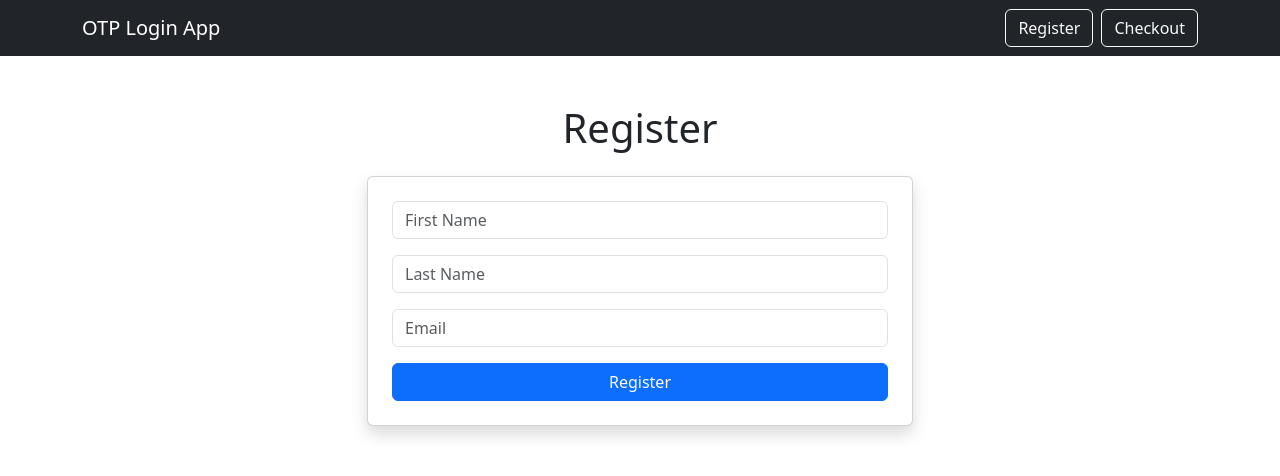
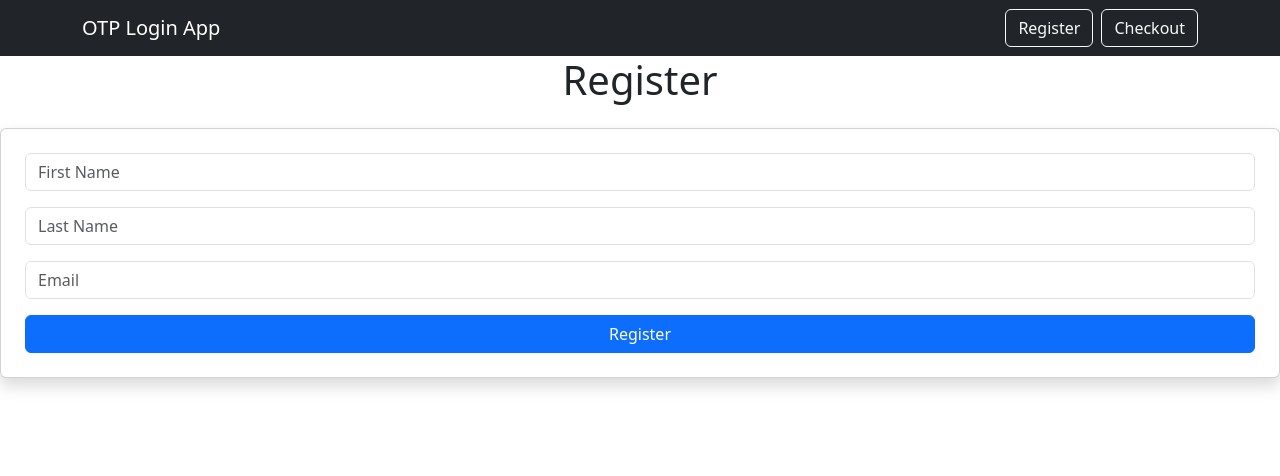
Before and after one commit to Rithika-25-hub/otp-login-app, a React app in the folder frontend/: page / in a window 1280 px wide. Shown: the top 476 px of the page. Built offline with nearby package versions, Linux system fonts and the light colour scheme; the HTML template or start-up script is replaced by a standard one.

Commit message:
fixing validations

```diff
--- a/frontend/src/Pages/Checkout.jsx
+++ b/frontend/src/Pages/Checkout.jsx
@@ -8,6 +8,7 @@ const Checkout = () => {
   const [showModal, setShowModal] = useState(false);
   const [loginCode, setLoginCode] = useState("");
   const [isVerified, setIsVerified] = useState(false);
+  const [errors, setErrors] = useState({});
 
   const [formData, setFormData] = useState({
     email: "",
@@ -74,14 +75,30 @@ const Checkout = () => {
     } catch (error) {
       console.log("VERIFY ERROR:", error.response?.data);
 
-      setErrorMessage(
-        error.response?.data?.message || "Invalid Login Code"
-      );
+      setErrorMessage(error.response?.data?.message || "Invalid Login Code");
     }
   };
 
   const handleSubmit = async (e) => {
     e.preventDefault();
+
+    let validationErrors = {};
+
+    if (!formData.phone.trim()) {
+      validationErrors.phone = "Phone Number is required";
+    } else if (!/^\d{10}$/.test(formData.phone)) {
+      validationErrors.phone = "Phone Number must contain exactly 10 digits";
+    }
+
+    if (!formData.shipping_address.trim()) {
+      validationErrors.shipping_address = "Shipping Address is required";
+    }
+
+    setErrors(validationErrors);
+
+    if (Object.keys(validationErrors).length > 0) {
+      return;
+    }
 
     console.log("Submitting:", formData);
 
@@ -106,6 +123,7 @@ const Checkout = () => {
       setUser(null);
       setIsVerified(false);
       setLoginCode("");
+      setErrors({});
     } catch (error) {
       console.log("CHECKOUT ERROR:", error.response?.data);
 
@@ -154,6 +172,9 @@ const Checkout = () => {
                 className="form-control"
                 required
               />
+              {errors.phone && (
+                <small className="text-danger">{errors.phone}</small>
+              )}
             </div>
 
             <div className="mb-3">
@@ -166,6 +187,9 @@ const Checkout = () => {
                 rows="3"
                 required
               />
+              {errors.shipping_address && (
+                <small className="text-danger">{errors.shipping_address}</small>
+              )}
             </div>
 
             <button type="submit" className="btn btn-primary w-100">
@@ -202,9 +226,7 @@ const Checkout = () => {
             />
 
             {errorMessage && (
-              <div className="alert alert-danger mt-3">
-                {errorMessage}
-              </div>
+              <div className="alert alert-danger mt-3">{errorMessage}</div>
             )}
 
             <div className="d-grid gap-2 mt-3">
@@ -229,9 +251,7 @@ const Checkout = () => {
       )}
 
       {successMessage && (
-        <div className="alert alert-success mt-3">
-          {successMessage}
-        </div>
+        <div className="alert alert-success mt-3">{successMessage}</div>
       )}
     </div>
   );
--- a/frontend/src/Pages/Register.jsx
+++ b/frontend/src/Pages/Register.jsx
@@ -5,6 +5,7 @@ const Register = () => {
   const [loginCode, setLoginCode] = useState("");
   const [errorMessage, setErrorMessage] = useState("");
   const [successMessage, setSuccessMessage] = useState("");
+  const [errors, setErrors] = useState({});
 
   const [formData, setFormData] = useState({
     first_name: "",
@@ -24,46 +25,53 @@ const Register = () => {
   const handleSubmit = async (e) => {
     e.preventDefault();
 
+    let validationErrors = {};
+
+    if (!formData.first_name.trim()) {
+      validationErrors.first_name = "First Name is required";
+    }
+
+    if (!formData.last_name.trim()) {
+      validationErrors.last_name = "Last Name is required";
+    }
+
+    if (!formData.email.trim()) {
+      validationErrors.email = "Email is required";
+    } else if (!/^[^\s@]+@[^\s@]+\.[^\s@]+$/.test(formData.email)) {
+      validationErrors.email = "Enter a valid email";
+    }
+
+    setErrors(validationErrors);
+
+    if (Object.keys(validationErrors).length > 0) {
+      return;
+    }
+
     setErrorMessage("");
     setSuccessMessage("");
 
     try {
-      const response = await api.post(
-        "/register/",
-        formData
-      );
+      const response = await api.post("/register/", formData);
 
       setLoginCode(response.data.login_code);
 
-      setSuccessMessage(
-        "Registration completed successfully"
-      );
+      setSuccessMessage("Registration completed successfully");
 
       console.log(response.data);
-
     } catch (error) {
       console.log("Error:", error.response?.data);
 
       setErrorMessage(
-        error.response?.data?.email?.[0] ||
-        "Registration failed"
+        error.response?.data?.email?.[0] || "Registration failed",
       );
     }
   };
 
   return (
-    <div className="container mt-5">
-      <div className="row justify-content-center">
-        <div className="col-md-6">
+    <div>
+      <h1 className="text-center mb-4">Register</h1>
 
-          <h1 className="text-center mb-4">
-            Register
-          </h1>
-
-          <form
-            onSubmit={handleSubmit}
-            className="card p-4 shadow"
-          >
+      <form onSubmit={handleSubmit} className="card p-4 shadow">
         <div className="mb-3">
           <input
             type="text"
@@ -73,6 +81,9 @@ const Register = () => {
             onChange={handleChange}
             className="form-control"
           />
+          {errors.first_name && (
+            <small className="text-danger">{errors.first_name}</small>
+          )}
         </div>
 
         <div className="mb-3">
@@ -84,6 +95,9 @@ const Register = () => {
             onChange={handleChange}
             className="form-control"
           />
+          {errors.last_name && (
+            <small className="text-danger">{errors.last_name}</small>
+          )}
         </div>
 
         <div className="mb-3">
@@ -95,50 +109,35 @@ const Register = () => {
             onChange={handleChange}
             className="form-control"
           />
+          {errors.email && (
+            <small className="text-danger">{errors.email}</small>
+          )}
         </div>
 
-            <button
-              type="submit"
-              className="btn btn-primary w-100"
-            >
+        <button type="submit" className="btn btn-primary w-100">
           Register
         </button>
       </form>
 
       {successMessage && (
-            <div className="alert alert-success mt-3">
-              {successMessage}
-            </div>
+        <div className="alert alert-success mt-3">{successMessage}</div>
       )}
 
       {loginCode && (
         <div className="card mt-3 border-success">
           <div className="card-body text-center">
+            <h5 className="text-success">Registration Successful</h5>
 
-                <h5 className="text-success">
-                  Registration Successful
-                </h5>
+            <p>Save this login code for checkout:</p>
 
-                <p>
-                  Save this login code for checkout:
-                </p>
-
-                <h3 className="fw-bold">
-                  {loginCode}
-                </h3>
-
+            <h3 className="fw-bold">{loginCode}</h3>
           </div>
         </div>
       )}
 
       {errorMessage && (
-            <div className="alert alert-danger mt-3">
-              {errorMessage}
-            </div>
+        <div className="alert alert-danger mt-3">{errorMessage}</div>
       )}
-
-        </div>
-      </div>
     </div>
   );
 };
```
Lines whose indentation alone changed are shown as unchanged.
